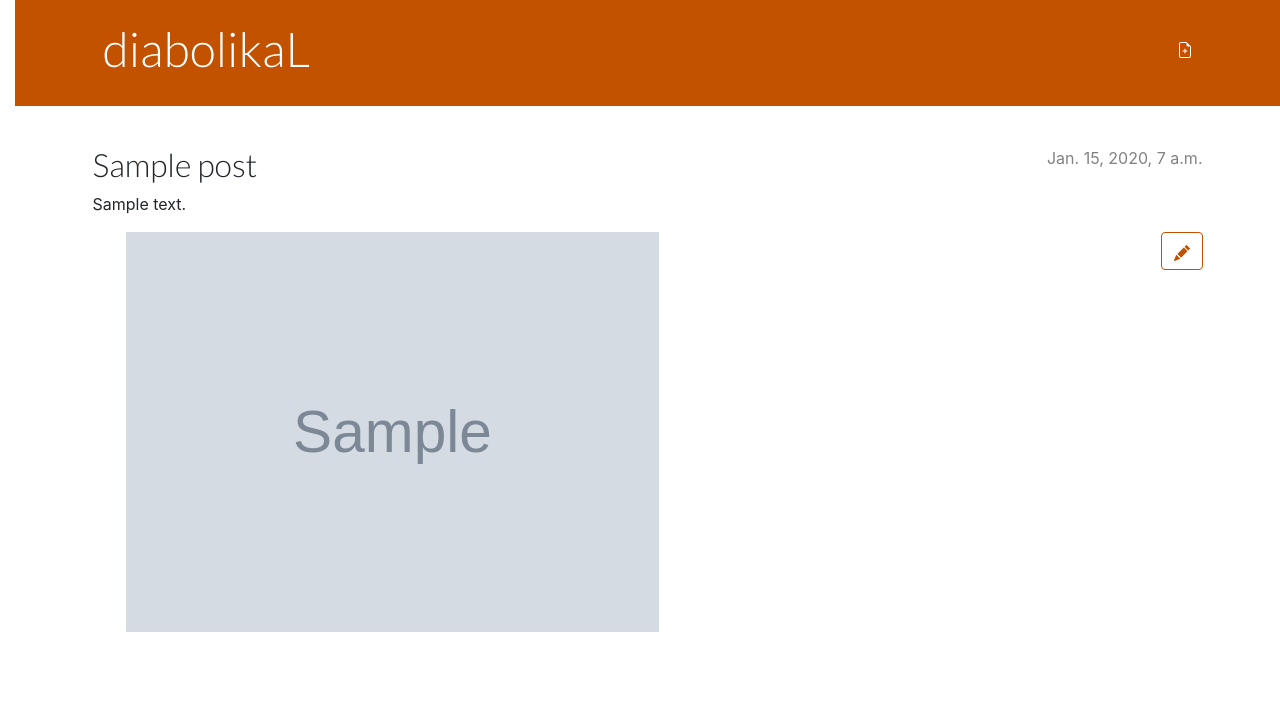
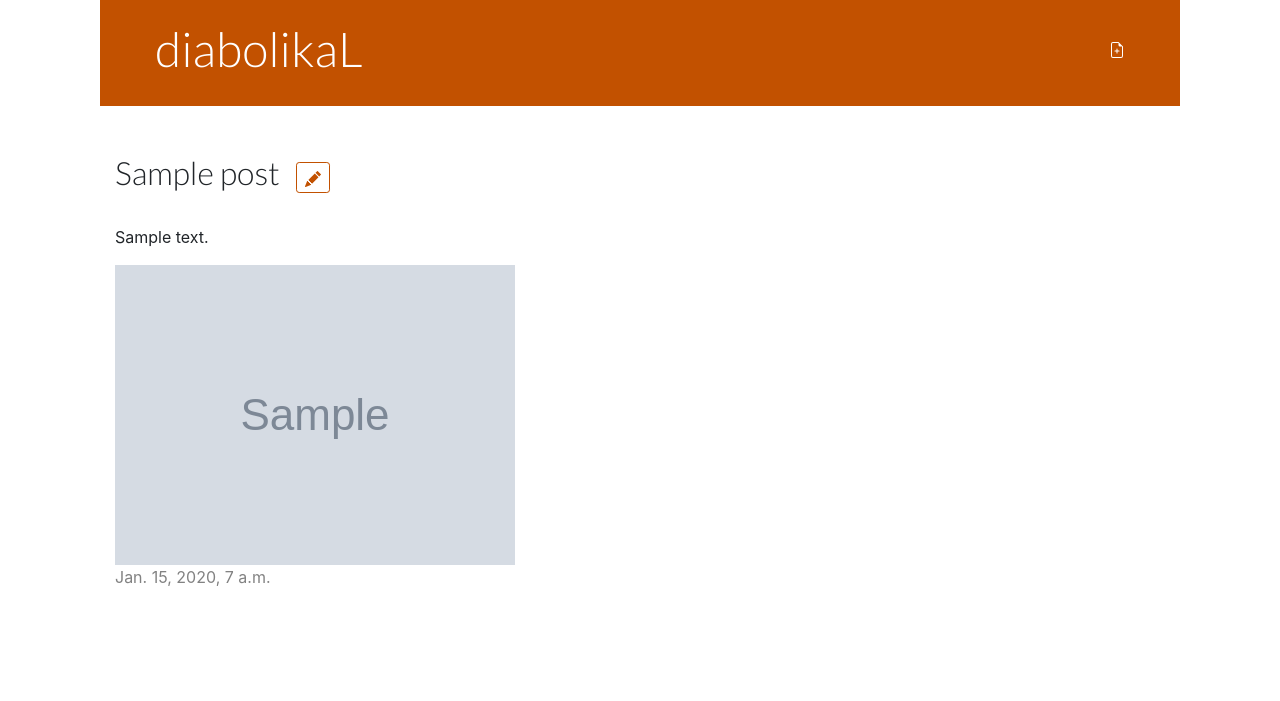
Before and after one commit to xabdev/First-Project, a Django app: page /post/1/ in a window 1280 px wide. Shown: the top 701 px of the page. Run offline with Django 3.2, Linux system fonts and the light colour scheme; a user stored in the database is signed in; tables that the repository leaves empty hold one stand-in row (values such as "Sample post"); grey boxes marked "Sample" are stand-in pictures.

Commit message:
fixed padding

```diff
--- a/blog/static/css/blog.css
+++ b/blog/static/css/blog.css
@@ -1,10 +1,11 @@
+body {
+    padding-left: 100px;
+    padding-right: 100px;
+}
+
 h1 a, h2 a {
 	color: #C25100;
 	font-family: 'Lato';
-}
-
-body {
-    padding-left: 15px;
 }
 
 .page-header {
@@ -32,6 +33,7 @@ h4 {
 
 .date {
     color: #828282;
+
 }
 
 .save {
@@ -63,7 +65,7 @@ h4 {
 
 .post > .date,
 .post > .actions {
-    float: right;
+    float: left;
 }
 
 .btn-default,
@@ -82,11 +84,10 @@ img {
     width: 400px;
     height: 300px;
     object-fit: contain;
+    display: block;
 }
 
 .imgdetail {
-    width: 600px;
-    height: 400px;
-    vertical-align: left;
-
+    width: 400px;
+    height: 300px;
 }
--- a/blog/templates/blog/base.html
+++ b/blog/templates/blog/base.html
@@ -8,6 +8,7 @@
         integrity="sha384-TX8t27EcRE3e/ihU7zmQxVncDAy5uIKz4rEkgIXeMed4M0jlfIDPvg6uqKI2xXr2" crossorigin="anonymous">
     <link href='//fonts.googleapis.com/css2?family=Lato:wght@300&display=swap' rel='stylesheet' type='text/css'>
     <link rel="stylesheet" href="{% static 'css/blog.css' %}">
+    <link rel="shortcut icon" href="{%  static 'favicon.ico' %}">
 </head>
 
 <body>
--- a/blog/templates/blog/post_detail.html
+++ b/blog/templates/blog/post_detail.html
@@ -3,23 +3,25 @@
 {% block content %}
 
     <article class="post">
+        <div class="d-flex justify-content-start align-items-center">
+            <h2>{{ post.title }}</h2>
+            {% if user.is_authenticated %}
+            <aside class="actions m-3">
+                <a class="btn btn-sm btn-default" href="{% url 'post_edit' pk=post.pk %}">
+                        {% include './icons/pencil-fill.svg' %}
+                </a>
+            </aside>
+            {% endif %}
+        </div>
+            <p class="mt-3">{{ post.text|linebreaksbr }}</p>
+            {% if post.image %}
+            <img src= {{ post.image.url }} class="imgdetail">
+            {% endif %}
         {% if post.published_date %}
-            <time class="date">
-                {{ post.published_date }}
-            </time>
+        <time class="date">
+            {{ post.published_date }}
+        </time>
         {% endif %}
-        <h2>{{ post.title }}</h2>
-        <p>{{ post.text|linebreaksbr }}</p>
-        {% if post.image %}
-        <img src= {{ post.image.url }} class="imgdetail">
-        {% endif %}
-        <aside class="actions">
-            {% if user.is_authenticated %}
-                <a class="btn btn-default" href="{% url 'post_edit' pk=post.pk %}">
-                    {% include './icons/pencil-fill.svg' %}
-                </a>
-            {% endif %}
-        </aside>
     </article>
 
 {% endblock %}
```
Also changed, not shown: blog/templates/blog/post_list.html (+14 -12 lines), blog/static/favicon.ico (added), media/images/oRprJRh.gif (added), media/images/u2eOxTB_PWvUMK1.jpg (added).
